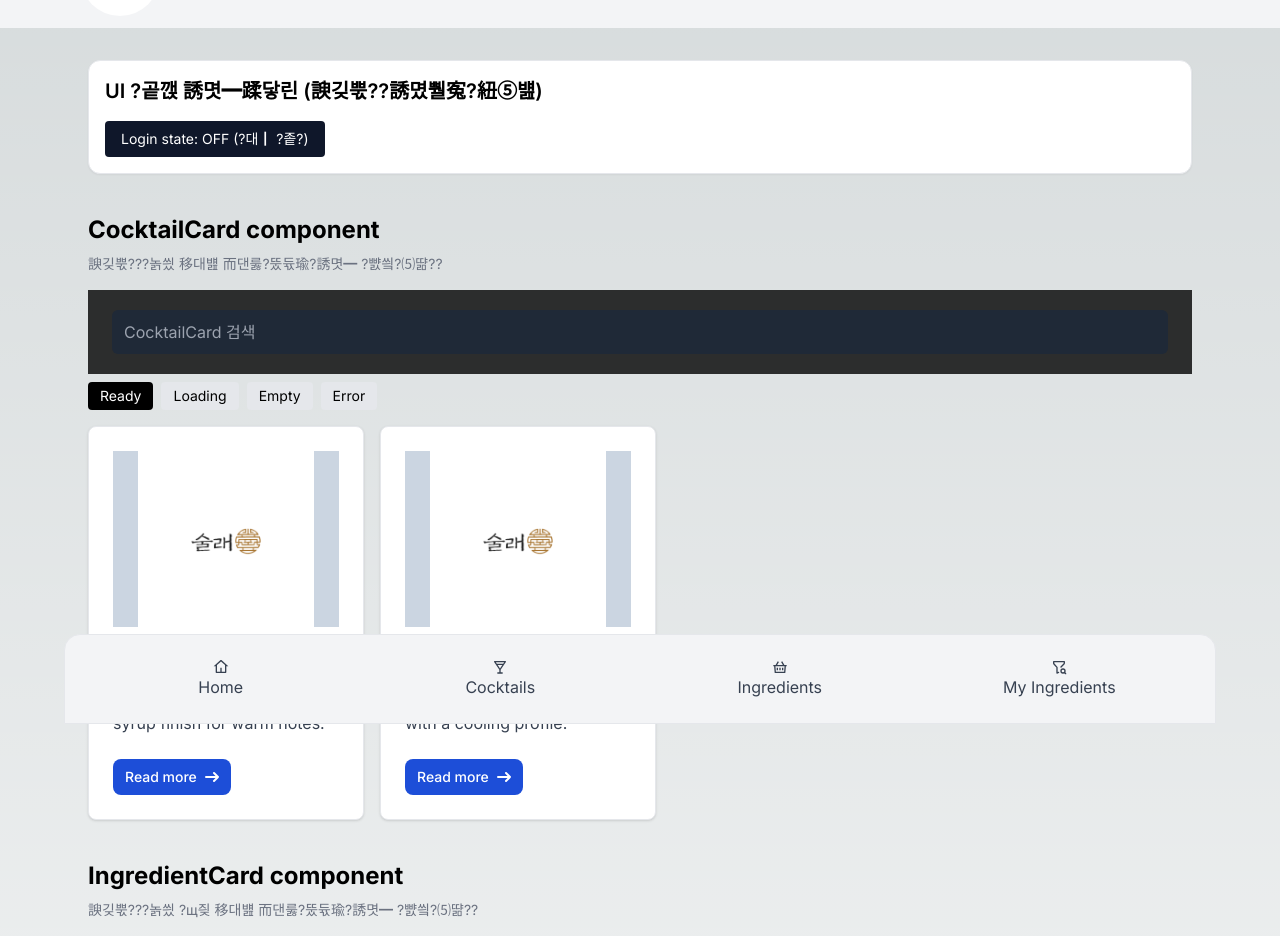
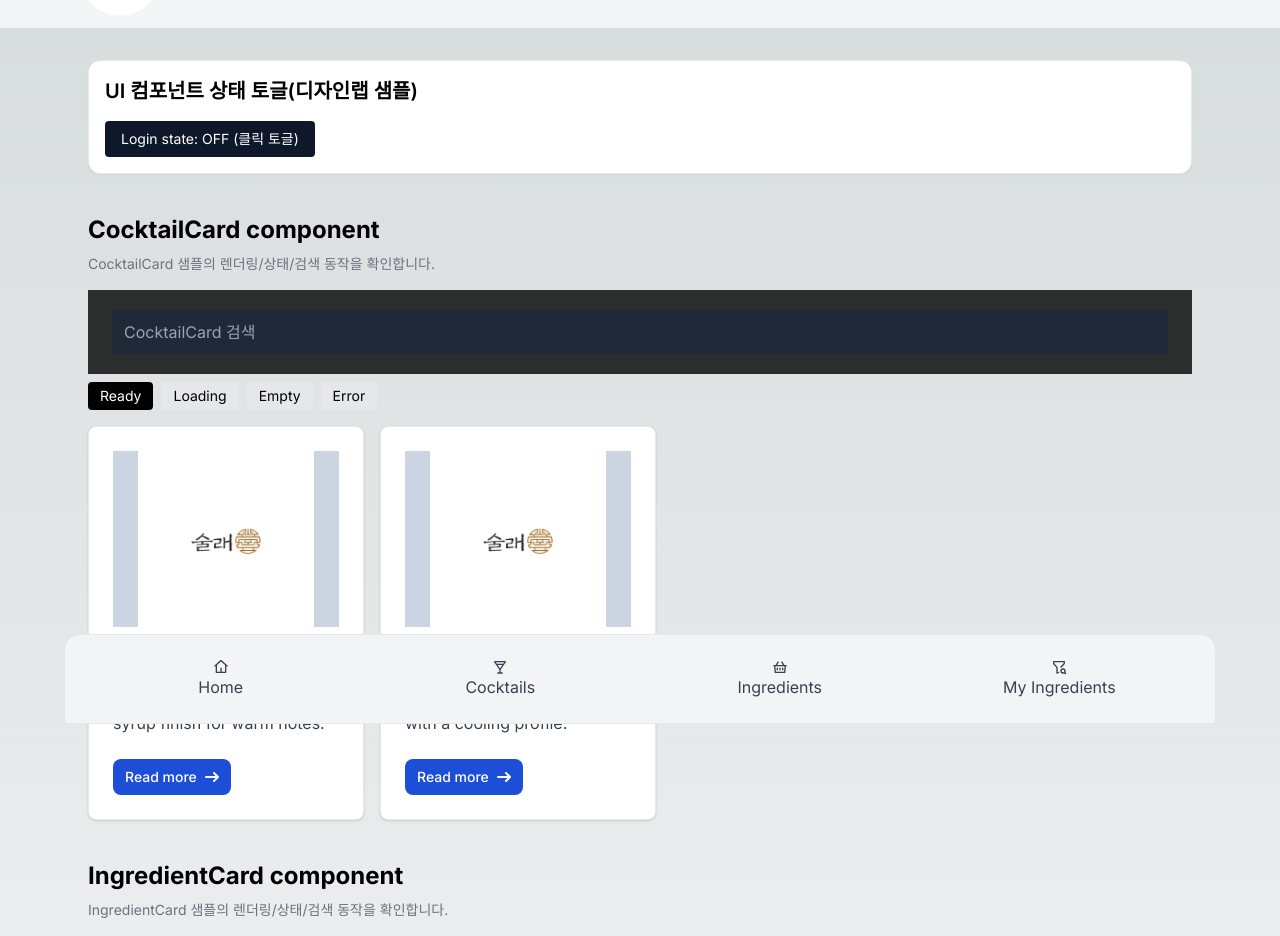
Before and after one commit to cokeholic-kim/cocktail_app, a Next.js app: page /design-lab in a window 1280 px wide. Shown: the part 76-1012 px from the top of the page. Built offline with nearby package versions, Linux system fonts and the light colour scheme; no server answers.

Commit message:
fix: 디자인랩 문자열 인코딩 텍스트 복구

```diff
--- a/src/app/design-lab/DesignLabClient.tsx
+++ b/src/app/design-lab/DesignLabClient.tsx
@@ -161,19 +161,19 @@ export default function DesignLabClient() {
     return (
         <section className={uiTokenStyles.layout.section}>
             <section className="rounded-xl border bg-white p-4 shadow-sm">
-                <h2 className="mb-4 text-xl font-semibold">UI ?곹깭 誘몃━蹂닿린 (諛깆뿏??誘몄뿰寃?紐⑤뱶)</h2>
+                <h2 className="mb-4 text-xl font-semibold">UI 컴포넌트 상태 토글(디자인랩 샘플)</h2>
                 <button
                     type="button"
                     onClick={() => setIsLogin((prev) => !prev)}
                     className="rounded bg-slate-900 px-4 py-2 text-sm text-white"
                 >
-                    Login state: {isLogin ? "ON" : "OFF"} (?대┃ ?좉?)
+                    Login state: {isLogin ? "ON" : "OFF"} (클릭 토글)
                 </button>
             </section>
 
             <section>
                 <h1 className="mb-2 text-2xl font-bold">CocktailCard component</h1>
-                <p className="mb-4 text-sm text-gray-500">諛깆뿏???놁씠 移대뱶 而댄룷?뚰듃瑜?誘몃━ ?뺤씤?⑸땲??</p>
+                <p className="mb-4 text-sm text-gray-500">CocktailCard 샘플의 렌더링/상태/검색 동작을 확인합니다.</p>
                 <SearchBox placeHolder="CocktailCard 검색" setSearchValue={setCocktailSearch} />
                 <StateButtons activeState={cocktailState} onChange={setCocktailState} />
                 <div className={uiTokenStyles.layout.content}>
@@ -196,7 +196,7 @@ export default function DesignLabClient() {
 
             <section>
                 <h1 className="mb-2 text-2xl font-bold">IngredientCard component</h1>
-                <p className="mb-4 text-sm text-gray-500">諛깆뿏???놁씠 ?щ즺 移대뱶 而댄룷?뚰듃瑜?誘몃━ ?뺤씤?⑸땲??</p>
+                <p className="mb-4 text-sm text-gray-500">IngredientCard 샘플의 렌더링/상태/검색 동작을 확인합니다.</p>
                 <SearchBox placeHolder="IngredientCard 검색" setSearchValue={setIngredientSearch} />
                 <StateButtons activeState={ingredientState} onChange={setIngredientState} />
                 <div className={uiTokenStyles.layout.content}>
```
